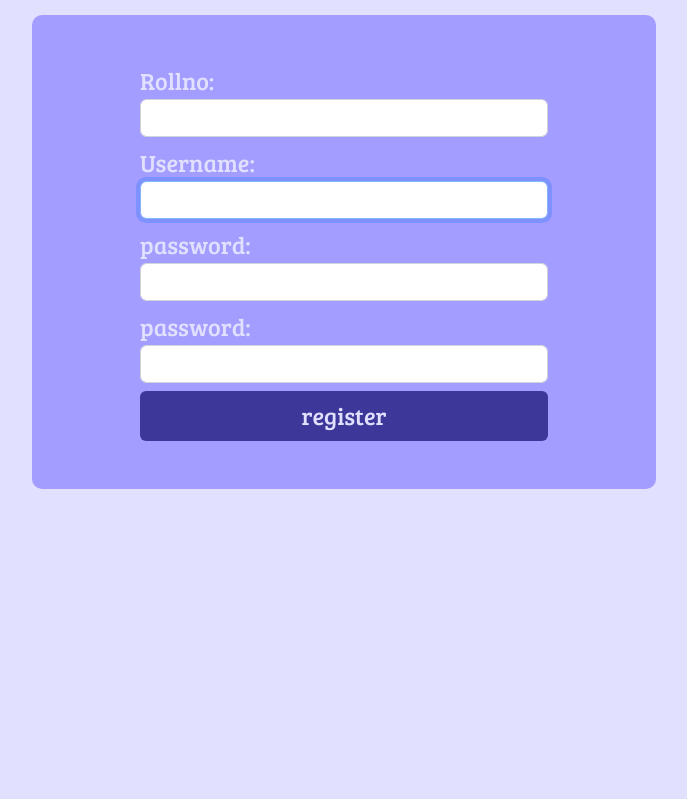
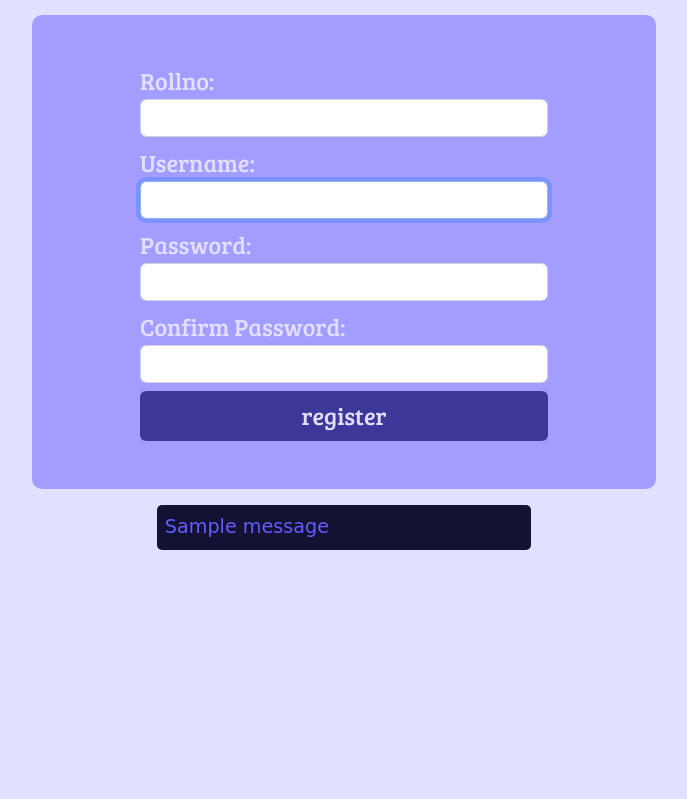
Before and after one commit to iib2019014/learning-management-system, a Django app: page /student/register/ in a window 1280 px wide. Shown: the part 111-910 px from the top of the page, without its empty margins (296-983 px from the left). Run offline with Django 4.2, Linux system fonts and the light colour scheme; tables that the repository leaves empty hold one stand-in row (values such as "Sample post"); one stand-in notice (Sample message) is shown; some libraries are stand-ins or nearby versions; some web fonts are replaced.

Commit message:
display auth errors

```diff
--- a/static/css/styles.css
+++ b/static/css/styles.css
@@ -148,6 +148,29 @@
 
 
 
+/* error messages start */
+
+.errors {
+    width: 30%;
+
+    margin: 1rem auto;
+    padding: .5rem;
+
+    border-radius: 5px;
+
+    font-size: 1.2rem;
+
+    color: var(--clr-primary-500);
+    background-color: var(--clr-primary-900);
+
+    font-family: var(--font-alert);
+}
+
+/* error messages end */
+
+
+
+
 
 
 
--- a/student/forms.py
+++ b/student/forms.py
@@ -12,8 +12,8 @@ class StudentForm(UserCreationForm) :
     rollno = forms.CharField(max_length=255, required=True, widget=forms.TextInput(attrs={'class': 'form-control'}))
 
     username = forms.CharField(widget=forms.TextInput(attrs={'class': 'form-control'}))
-    password1 = forms.CharField(label='password', widget=forms.TextInput(attrs={'class': 'form-control'}))
-    password2 = forms.CharField(label='password', widget=forms.TextInput(attrs={'class': 'form-control'}))
+    password1 = forms.CharField(label='Password', widget=forms.TextInput(attrs={'class': 'form-control', 'type': 'password'}))
+    password2 = forms.CharField(label='Confirm Password', widget=forms.TextInput(attrs={'class': 'form-control', 'type': 'password'}))
 
     class Meta :
         model = User
--- a/student/views.py
+++ b/student/views.py
@@ -2,6 +2,7 @@ from django.shortcuts import render, redirect
 from django.contrib.auth.models import User, Group
 from django.contrib.auth import authenticate, login, logout
 from django.template.defaulttags import register
+from django.contrib import messages
 
 
 from .models import (
@@ -26,46 +27,43 @@ def renderStudentRegistrationView(request) :
     context = {}
 
     if request.method == 'POST' :
-        print("post")
         studentRegisterForm = StudentForm(request.POST)
 
         if studentRegisterForm.is_valid() :
 
-            print("valid")
-
             rollno = request.POST['rollno']
 
-            record = StudentRecord.objects.filter(rollno__iexact=rollno).first()
 
+            try :
+                record = StudentRecord.objects.get(rollno=rollno)
+            except StudentRecord.DoesNotExist :
+                messages.error(request, 'StudentRecord with this email does not exist!')
+                return redirect('student-register')
 
-            if record :
+            print(f'record is {record}')
 
-                print("record found")
+            if record.get_student() :
+                messages.error(request, 'An account with this email already exists!')
+                return redirect('student-register')
 
-                if not record.get_student() :
+            user = User.objects.create_user(
+                email=record.email,
+                username=request.POST['username'],
+                password=request.POST['password1'],
+            )
 
-                    print("not registered")
+            user.groups.add(Group.objects.get(name='student'))
 
-                    # create a user
-                    user = User.objects.create_user(
-                        email=record.email,
-                        username=request.POST['username'],
-                        password=request.POST['password1']
-                    )
+            student = Student.objects.create(
+                user=user,
+                record=record,
+            )
 
-                    # add the user to 'student' group
-                    user.groups.add(Group.objects.get(name='student'))
-                    print("group added")
+            messages.success(request, 'Account created successfully!')
 
-                    # create student with this user,
-                    student = Student.objects.create(
-                        user=user,
-                        record = record,
-                    )
+            return redirect('home')
 
-                    print(student, " created")
-
-                    return redirect('home')
+        messages.error(request, studentRegisterForm.errors)
 
 
     studentRegisterForm = StudentForm()
@@ -99,6 +97,8 @@ def renderStudentLoginView(request) :
 
                 return redirect('home')
 
+        messages.error(request, 'Invalid Credentials!')
+
     return render(request, APPNAME + '/login.html', context)
 
 
--- /dev/null
+++ b/templates/personal/errors.html
@@ -0,0 +1,7 @@
+{% if messages %}
+    {% for message in messages %}
+        <div class="errors">
+            {{message}}
+        </div>
+    {% endfor %}
+{% endif %}
--- a/templates/student/register.html
+++ b/templates/student/register.html
@@ -15,4 +15,11 @@
         </form>
     </div>
 
+
+    <!-- errors start -->
+
+    {% include 'personal/errors.html' %}
+
+    <!-- errors end -->
+
 {% endblock %}
```
Also changed, not shown: faculty/views.py (+12 -5 lines), templates/faculty/login.html (+7 -0 lines), templates/faculty/register.html (+9 -0 lines), templates/student/login.html (+7 -0 lines), 1 other file.
